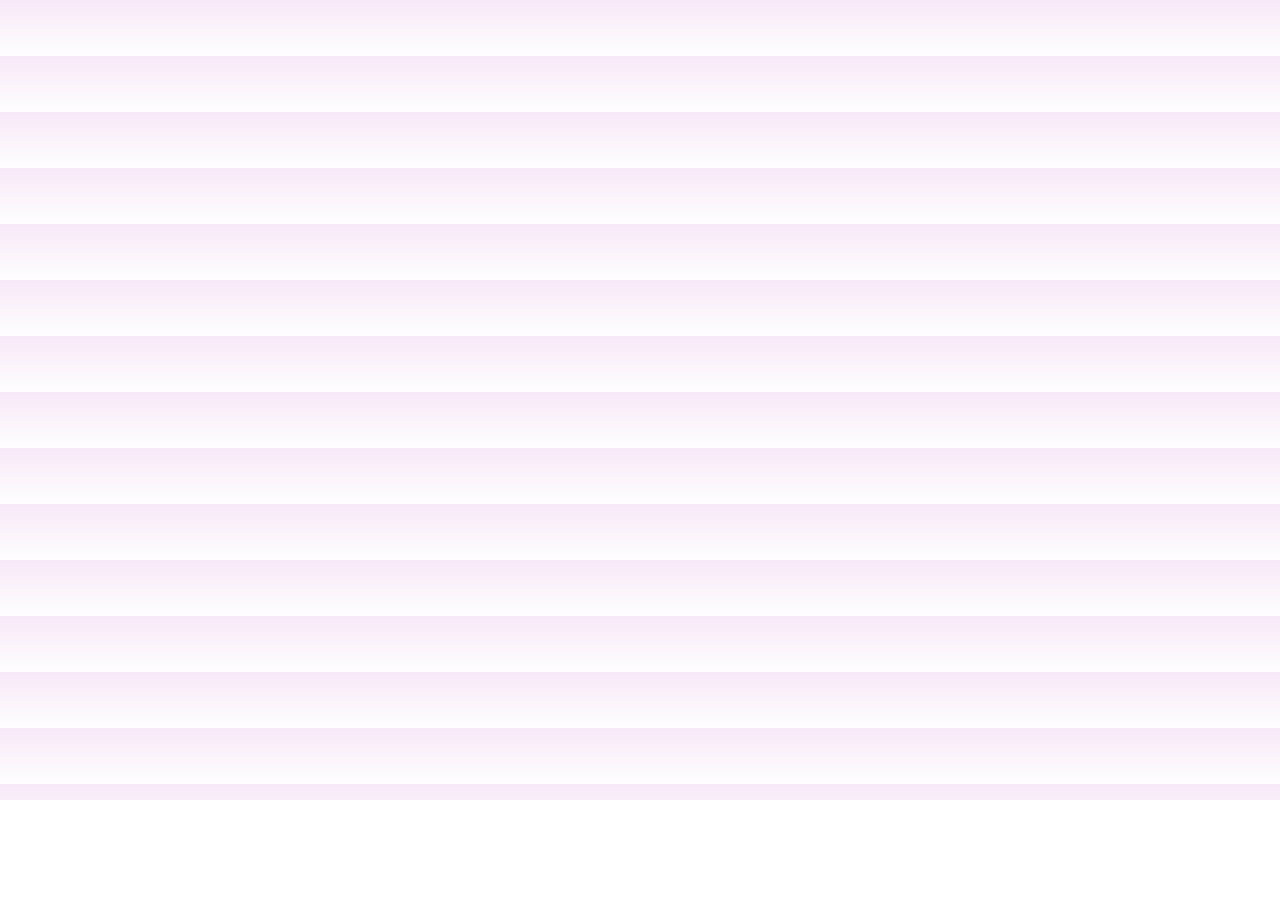
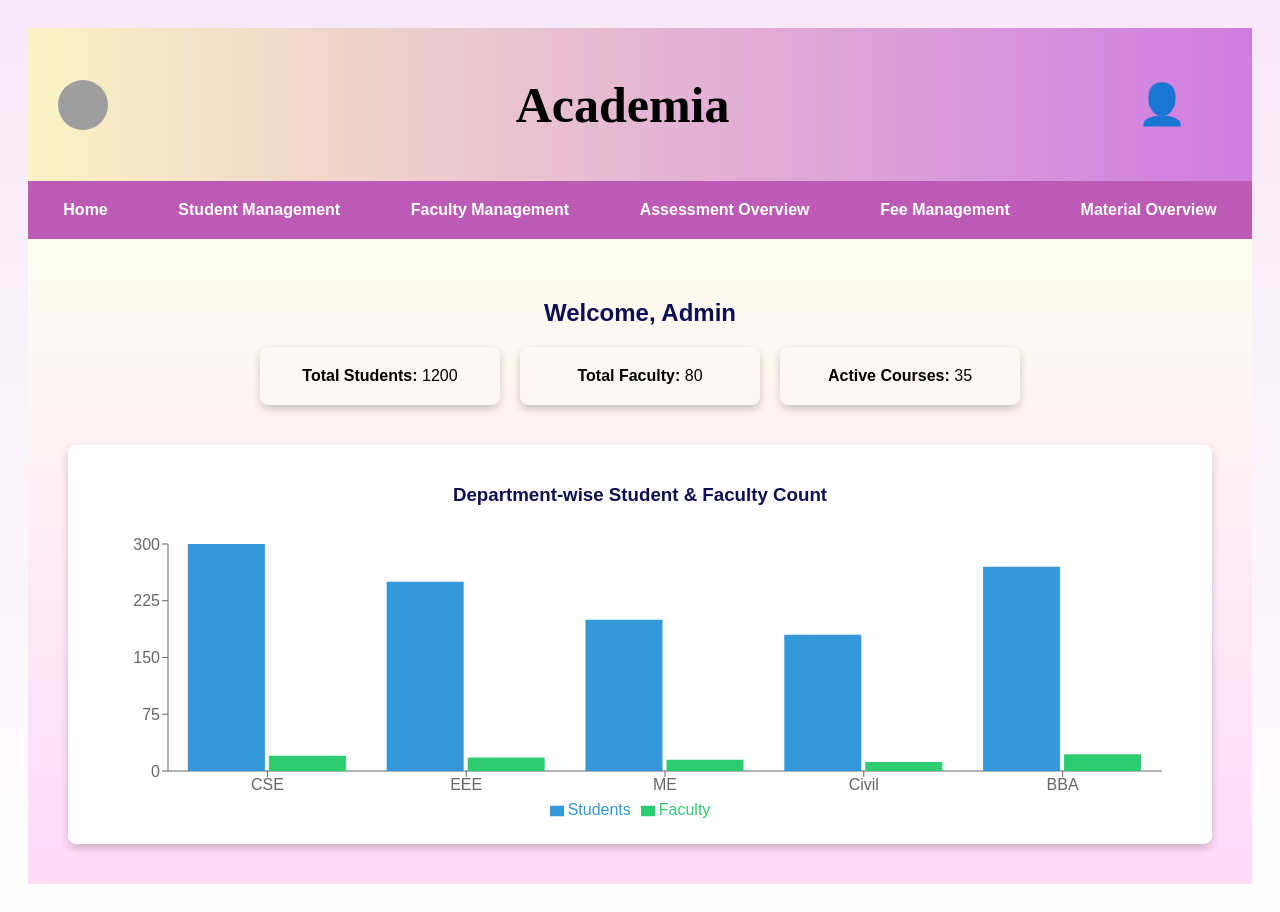
Before and after one commit to arnob-bro/Academia, a React (Vite) app in the folder Academia_Frontend/: page /admin-homepage in a window 1280 px wide. Before the commit this address had no page. Before the commit the page ends 800 px from the top, so only its background shows below. Built offline with nearby package versions, Linux system fonts and the light colour scheme; grey boxes are pictures that could not be loaded.

Commit message:
Admin Home page develop

```diff
--- a/Academia_Frontend/src/App.jsx
+++ b/Academia_Frontend/src/App.jsx
@@ -9,8 +9,8 @@ import FacultyAdvisingPage from "./components/faculty pages/facultyAdvisingPage/
 import FacultyManagement from "./components/admin pages/Faculty Management/FacultyManagement.jsx";
 import FacultyRecruitment from "./components/admin Pages/Faculty Recruitment/FacultyRecruitment.jsx";
 import StudentResultPage from "./components/student pages/studentResultPage/studentResultPage.jsx";
-import FacultyHomePage from "./components/faculty pages/facultyAdvisingPage/facultyDashboard/facultyHomePage.jsx";
-
+import FacultyHomePage from "./components/faculty pages/facultyAdvisingPage/faculty Dashboard/facultyHomePage.jsx";
+import AdminHomePage from "./components/Admin Pages/admin dashboard/adminHomePage.jsx";
 
 function App() {
   return (
@@ -46,9 +46,11 @@ function App() {
         <Route path="/faculty-recruitment"
           element={<FacultyRecruitment/>}
           />
-           <Route
-          path="/faculty-homepage"
+        <Route path="/faculty-homepage"
           element={<FacultyHomePage />}
+        />
+        <Route path="/admin-homepage"
+          element={<AdminHomePage />}
         />
       </Routes>
 
--- /dev/null
+++ b/Academia_Frontend/src/components/Admin Pages/admin dashboard/adminHomePage.css
@@ -0,0 +1,38 @@
+.dashboard-container {
+    background: linear-gradient(to bottom, #fffdf1, #ffdafa);
+    padding: 20px;
+    font-family: 'Arial', sans-serif;
+}
+
+.dashboard-content {
+    flex: 1;
+    padding: 20px;
+    text-align: center;
+}
+
+.dashboard-cards {
+    display: flex;
+    justify-content: center;
+    gap: 20px;
+    margin-top: 20px;
+}
+
+.card {
+    background: rgba(255, 255, 255, 0.2);
+    padding: 20px;
+    border-radius: 8px;
+    box-shadow: 0 4px 8px rgba(0, 0, 0, 0.2);
+    min-width: 200px;
+    color: rgb(0, 0, 0);
+    text-align: center;
+}
+
+/* Chart Styling */
+.chart-container {
+    margin-top: 40px;
+    padding: 20px;
+    background: white;
+    border-radius: 8px;
+    box-shadow: 0 4px 8px rgba(0, 0, 0, 0.2);
+    text-align: center;
+}
--- /dev/null
+++ b/Academia_Frontend/src/components/Admin Pages/admin dashboard/adminHomePage.jsx
@@ -0,0 +1,48 @@
+import React from "react";
+import "./adminHomePage.css";
+import AdminNavbar from "../admin navbar/AdminNavbar";
+import { BarChart, Bar, XAxis, YAxis, Tooltip, Legend, ResponsiveContainer } from "recharts";
+
+
+const data = [
+    { department: "CSE", students: 300, faculty: 20 },
+    { department: "EEE", students: 250, faculty: 18 },
+    { department: "ME", students: 200, faculty: 15 },
+    { department: "Civil", students: 180, faculty: 12 },
+    { department: "BBA", students: 270, faculty: 22 },
+];
+
+const AdminHomePage = () => {
+    return (
+        <div>
+            <AdminNavbar />
+            <div className="dashboard-container">
+                <main className="dashboard-content">
+                    <h2>Welcome, Admin</h2>
+                    <div className="dashboard-cards">
+                        <div className="card"><strong>Total Students:</strong> 1200</div>
+                        <div className="card"><strong>Total Faculty:</strong> 80</div>
+                        <div className="card"><strong>Active Courses:</strong> 35</div>
+                    </div>
+
+                    {/* Bar Chart */}
+                    <div className="chart-container">
+                        <h3>Department-wise Student & Faculty Count</h3>
+                        <ResponsiveContainer width="100%" height={300}>
+                            <BarChart data={data} margin={{ top: 20, right: 30, left: 20, bottom: 5 }}>
+                                <XAxis dataKey="department" />
+                                <YAxis />
+                                <Tooltip />
+                                <Legend />
+                                <Bar dataKey="students" fill="#3498db" name="Students" />
+                                <Bar dataKey="faculty" fill="#2ecc71" name="Faculty" />
+                            </BarChart>
+                        </ResponsiveContainer>
+                    </div>
+                </main>
+            </div>
+        </div>
+    );
+};
+
+export default AdminHomePage;
--- a/Academia_Frontend/src/components/Admin Pages/admin navbar/AdminNavbar.css
+++ b/Academia_Frontend/src/components/Admin Pages/admin navbar/AdminNavbar.css
@@ -87,3 +87,54 @@ h1 {
 .admin-nav-bottom a.active {
     color: #f8e35d;
 }
+
+  /* Profile Section */
+  .profile-info {
+    position: relative;
+  }
+
+  .profile-icon {
+    font-size: 40px;
+    cursor: pointer;
+    margin-right: 35px;
+  }
+
+  .dropdown-menu {
+    position: absolute;
+    right: 0;
+    top: 40px;
+    background: white;
+    border: 1px solid #ddd;
+    border-radius: 5px;
+    box-shadow: 2px 2px 10px rgba(0, 0, 0, 0.2);
+    width: 150px;
+    z-index: 1000;
+  }
+
+  .dropdown-item {
+    display: block;
+    padding: 10px;
+    text-decoration: none;
+    color: black;
+    font-size: 17px;
+  }
+
+  .dropdown-item:hover {
+    background: #f4f4f4;
+  }
+
+  .dropdown-divider {
+    height: 1px;
+    background: #ccc;
+    margin: 5px 0;
+  }
+
+  .logout {
+    width: 100%;
+    border: none;
+    background: none;
+    cursor: pointer;
+    font-weight: bold;
+    color: red;
+    padding: 10px;
+  }
--- a/Academia_Frontend/src/components/Admin Pages/admin navbar/AdminNavbar.jsx
+++ b/Academia_Frontend/src/components/Admin Pages/admin navbar/AdminNavbar.jsx
@@ -1,19 +1,56 @@
-import React from "react";
+import React, { useState, useEffect, useRef } from "react";
 import { Link, useLocation } from "react-router-dom";
 import "./AdminNavbar.css";
 
 const AdminNavbar = () => {
   const location = useLocation(); // Get the current path
+  const [profileDropdownOpen, setProfileDropdownOpen] = useState(false);
+  const profileDropdownRef = useRef(null);
+
+  // Toggle Profile Dropdown
+  const toggleProfileDropdown = () => {
+    setProfileDropdownOpen(!profileDropdownOpen);
+  };
+
+  // Close dropdown when clicking outside
+  useEffect(() => {
+    const handleClickOutside = (event) => {
+      if (
+        profileDropdownRef.current &&
+        !profileDropdownRef.current.contains(event.target)
+      ) {
+        setProfileDropdownOpen(false);
+      }
+    };
+
+    document.addEventListener("mousedown", handleClickOutside);
+    return () => {
+      document.removeEventListener("mousedown", handleClickOutside);
+    };
+  }, []);
 
   return (
     <nav className="admin-navbar">
       <div className="admin-nav-top">
         <img src="/assets/logo.png" className="admin-logo" alt="Logo" />
         <h1>Academia</h1>
-        <div className="admin-session-info">
-          <p>Session: Spring 2024</p>
-          <p>Id: XXXXXXXXXX</p>
-          <button className="admin-logout">Logout</button>
+
+        {/* Profile Section */}
+        <div className="admin-profile" ref={profileDropdownRef}>
+          <span className="profile-icon" onClick={toggleProfileDropdown}>
+            👤
+          </span>
+
+          {/* Dropdown Menu */}
+          {profileDropdownOpen && (
+            <div className="dropdown-menu">
+              <Link to="/admin-profile" className="dropdown-item">
+                Admin Profile
+              </Link>
+              <hr className="dropdown-divider" />
+              <button className="dropdown-item logout">Logout</button>
+            </div>
+          )}
         </div>
       </div>
 
--- a/Academia_Frontend/src/components/navbar/navbar.css
+++ b/Academia_Frontend/src/components/navbar/navbar.css
@@ -53,10 +53,9 @@ h1 {
   display: block;
   padding: 10px;
   text-decoration: none;
-  color: black;
+  color: rgb(0, 0, 0);
   font-size: 17px;
 }
-
 .dropdown-item:first-child {
   font-weight: 500;
 }
@@ -135,9 +134,8 @@ h1 {
   overflow: hidden;
   z-index: 1000;
 }
-
 .dropdown-content a {
-  color: rgb(0, 0, 0);
+  color: black  !important;
   font-weight: 500;
   padding: 10px;
   display: block;
@@ -146,8 +144,10 @@ h1 {
 }
 
 .dropdown-content a:hover {
-  background-color: #ffffff;
+  background-color: #ebe3e3;
+  padding: 10px;
 }
+
 
 /* Show dropdown when active */
 .dropdown:hover .dropdown-content {
--- a/Academia_Frontend/src/components/navbar/navbarfaculty.jsx
+++ b/Academia_Frontend/src/components/navbar/navbarfaculty.jsx
@@ -46,7 +46,7 @@ import "./navbarfaculty.css";
            {profileDropdownOpen && (
              <div className="dropdown-menu">
                <Link to="/student-profile" className="dropdown-item">
-                 Profile
+                 Faculty Profile
                </Link>
                <hr className="dropdown-divider" /> {/* Divider Line */}
                <button className="dropdown-item logout">Logout</button>
```
Also changed, not shown: Academia_Frontend/src/components/faculty pages/facultyAdvisingPage/faculty Dashboard/facultyHomePage.css (renamed from Academia_Frontend/src/components/faculty pages/facultyAdvisingPage/facultyDashboard/facultyHomePage.css), Academia_Frontend/src/components/faculty pages/facultyAdvisingPage/faculty Dashboard/facultyHomePage.jsx (renamed from Academia_Frontend/src/components/faculty pages/facultyAdvisingPage/facultyDashboard/facultyHomePage.jsx).
